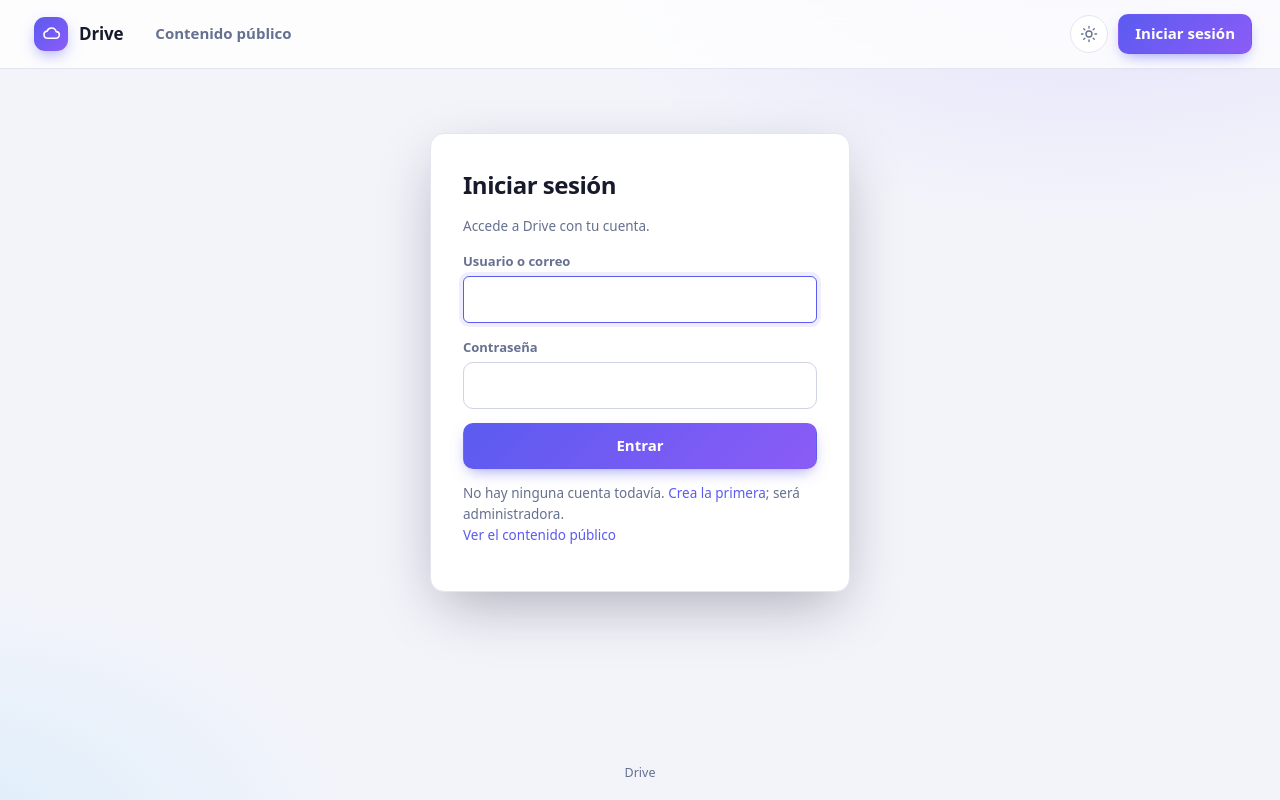
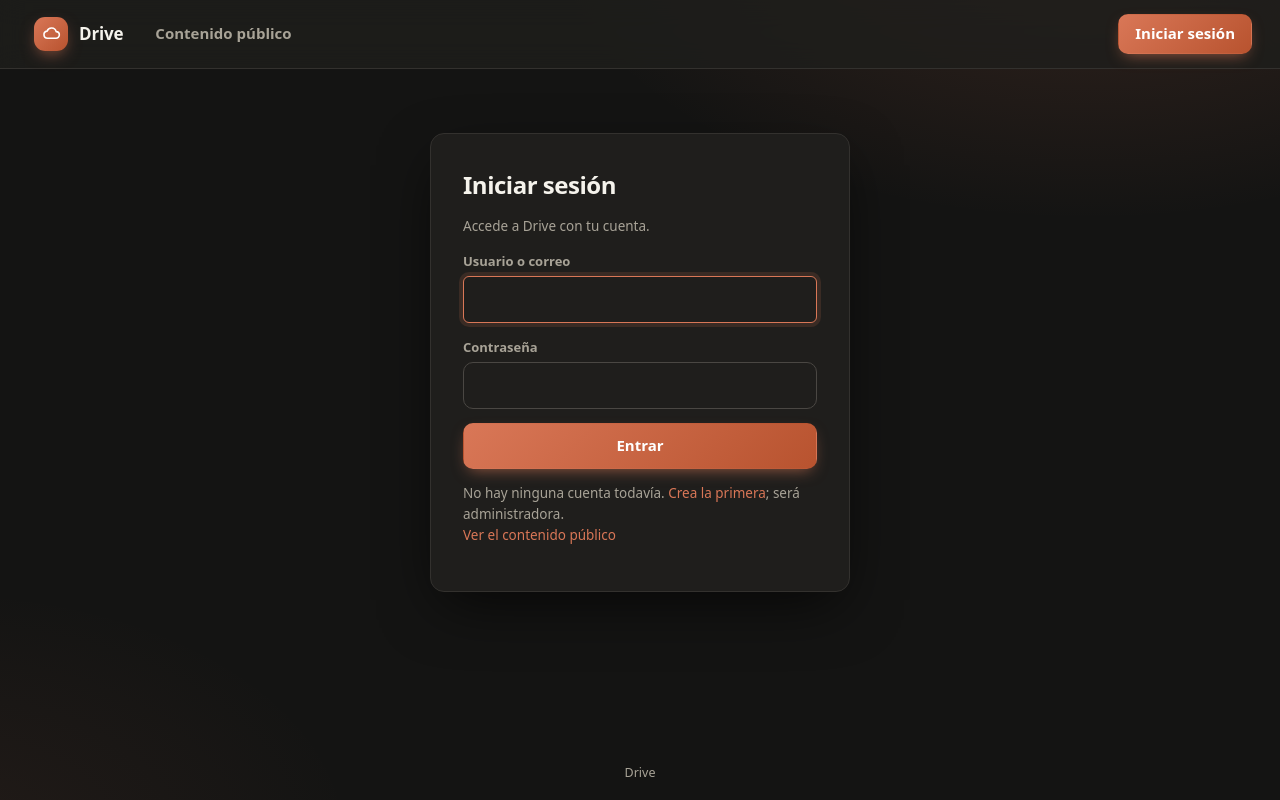
Before and after one commit to Eldur4023/Drive, a FastAPI app: page /login?next=/files in a window 1280 px wide. Run offline with FastAPI, Linux system fonts and the light colour scheme; some libraries are stand-ins or nearby versions.

Commit message:
Interfaz: sólo tema oscuro con paleta negro y naranja

```diff
--- a/app/config.py
+++ b/app/config.py
@@ -296,6 +296,7 @@ class AuditConfig(_Base):
 
 
 class UiConfig(_Base):
+    # Ya no se usa (sólo hay tema oscuro); se acepta para no romper configs antiguas.
     theme: Literal["auto", "light", "dark"] = "auto"
     items_per_page: int = 100
     show_trusted_network_hint: bool = True
--- a/app/routers/admin_routes.py
+++ b/app/routers/admin_routes.py
@@ -43,7 +43,6 @@ SETTINGS_GROUPS: dict[str, list[Setting]] = {
         Setting("app.base_url", "URL pública", "str",
                 "Se usa para construir los enlaces compartidos."),
         Setting("app.timezone", "Zona horaria", "str"),
-        Setting("ui.theme", "Tema por defecto", "choice", options=("auto", "light", "dark")),
         Setting("ui.items_per_page", "Elementos por página", "int"),
         Setting("ui.footer_text", "Texto del pie", "str"),
     ],
--- a/app/routers/profile_routes.py
+++ b/app/routers/profile_routes.py
@@ -109,7 +109,6 @@ def update_profile(
 
 @router.post("/profile/preferences")
 def update_preferences(
-    theme: str = Form("auto"),
     order: str = Form("name"),
     view: str = Form("list"),
     items_per_page: int = Form(100),
@@ -120,7 +119,6 @@ def update_preferences(
     assert user is not None
     user.preferences = {
         **(user.preferences or {}),
-        "theme": theme if theme in ("auto", "light", "dark") else "auto",
         "order": order if order in ("name", "size", "modified", "created") else "name",
         "view": view if view in ("list", "grid") else "list",
         "items_per_page": max(10, min(500, items_per_page)),
--- a/app/static/app.js
+++ b/app/static/app.js
@@ -23,23 +23,6 @@
     while (n >= 1024 && i < u.length - 1) { n /= 1024; i++; }
     return (i ? n.toFixed(1) : n) + " " + u[i];
   };
-
-  // ------------------------------------------------------------- tema
-  // Alterna claro/oscuro en el navegador; la preferencia guardada en el perfil
-  // sigue mandando al cargar si no se ha tocado el botón.
-  var root = document.documentElement;
-  var savedTheme = store.get("drive-theme");
-  if (savedTheme) { root.setAttribute("data-theme", savedTheme); }
-  var themeBtn = $("[data-theme-toggle]");
-  if (themeBtn) {
-    themeBtn.addEventListener("click", function () {
-      var dark = root.getAttribute("data-theme") === "dark" ||
-        (root.getAttribute("data-theme") !== "light" && window.matchMedia("(prefers-color-scheme: dark)").matches);
-      var next = dark ? "light" : "dark";
-      root.setAttribute("data-theme", next);
-      store.set("drive-theme", next);
-    });
-  }
 
   // Cierra el menú de cuenta al pulsar fuera o con Escape.
   var menu = $("details.menu");
--- a/app/static/style.css
+++ b/app/static/style.css
@@ -1,88 +1,38 @@
 /* Drive — hoja de estilos única, sin dependencias externas. */
 
 :root {
-  --bg: #f3f4fa;
-  --bg-glow: radial-gradient(900px 500px at 85% -10%, rgba(124, 92, 255, .14), transparent 60%),
-             radial-gradient(700px 420px at -5% 105%, rgba(56, 189, 248, .12), transparent 60%);
-  --surface: #ffffff;
-  --surface-2: #f0f1f8;
-  --surface-3: #e6e8f3;
-  --border: #e3e5f0;
-  --border-strong: #cfd3e4;
-  --text: #171a2b;
-  --muted: #667090;
-  --accent: #5b5bf0;
-  --accent-2: #8b5cf6;
-  --accent-soft: rgba(91, 91, 240, .10);
-  --accent-text: #ffffff;
+  /* Paleta única: negro cálido con acento naranja. No hay modo claro. */
+  --bg: #141413;
+  --bg-glow: radial-gradient(900px 500px at 85% -10%, rgba(217, 119, 87, .16), transparent 60%),
+             radial-gradient(700px 420px at -5% 105%, rgba(217, 119, 87, .07), transparent 60%);
+  --surface: #1f1e1c;
+  --surface-2: #262523;
+  --surface-3: #302f2c;
+  --border: #33312e;
+  --border-strong: #4a4743;
+  --text: #f5f3ec;
+  --muted: #a8a397;
+  --accent: #d97757;
+  --accent-2: #b8532f;
+  --accent-soft: rgba(217, 119, 87, .14);
+  --accent-text: #141413;
   --grad: linear-gradient(135deg, var(--accent), var(--accent-2));
-  --ok-bg: #e3f6ec;
-  --ok-text: #14744a;
-  --error-bg: #fdecec;
-  --error-text: #b42323;
-  --warn-bg: #fff4d6;
-  --warn-text: #865d00;
+  --ok-bg: #16291d;
+  --ok-text: #86d9a4;
+  --error-bg: #3a1a17;
+  --error-text: #ff9b8a;
+  --warn-bg: #352a12;
+  --warn-text: #f5c86a;
   --radius: 14px;
   --radius-sm: 10px;
-  --shadow: 0 1px 2px rgba(23, 26, 43, .05), 0 8px 24px -8px rgba(23, 26, 43, .10);
-  --shadow-lg: 0 20px 60px -12px rgba(23, 26, 43, .35);
+  --shadow: 0 1px 2px rgba(0, 0, 0, .4), 0 8px 24px -8px rgba(0, 0, 0, .55);
+  --shadow-lg: 0 20px 60px -12px rgba(0, 0, 0, .7);
   --ease: cubic-bezier(.2, .7, .2, 1);
+  color-scheme: dark;
 
   /* colores de tipo de fichero */
-  --k-folder: #f5a524; --k-image: #10b981; --k-video: #ef4444; --k-audio: #ec4899;
-  --k-pdf: #e5484d; --k-archive: #a16207; --k-sheet: #16a34a; --k-text: #3b82f6; --k-file: #8b93ad;
-}
-
-:root[data-theme="dark"] {
-  --bg: #0d0f17;
-  --bg-glow: radial-gradient(900px 500px at 85% -10%, rgba(124, 92, 255, .20), transparent 60%),
-             radial-gradient(700px 420px at -5% 105%, rgba(56, 189, 248, .10), transparent 60%);
-  --surface: #151826;
-  --surface-2: #1b1f31;
-  --surface-3: #242941;
-  --border: #252a40;
-  --border-strong: #353b58;
-  --text: #e8eaf6;
-  --muted: #98a0c0;
-  --accent: #8286ff;
-  --accent-2: #a78bfa;
-  --accent-soft: rgba(130, 134, 255, .14);
-  --accent-text: #0d0f17;
-  --ok-bg: #13301f;
-  --ok-text: #7ee2a8;
-  --error-bg: #3a1a1e;
-  --error-text: #ff9da4;
-  --warn-bg: #362d10;
-  --warn-text: #ffd772;
-  --shadow: 0 1px 2px rgba(0, 0, 0, .4), 0 8px 24px -8px rgba(0, 0, 0, .5);
-  color-scheme: dark;
-}
-
-@media (prefers-color-scheme: dark) {
-  :root[data-theme="auto"], :root:not([data-theme]) {
-    --bg: #0d0f17;
-    --bg-glow: radial-gradient(900px 500px at 85% -10%, rgba(124, 92, 255, .20), transparent 60%),
-               radial-gradient(700px 420px at -5% 105%, rgba(56, 189, 248, .10), transparent 60%);
-    --surface: #151826;
-    --surface-2: #1b1f31;
-    --surface-3: #242941;
-    --border: #252a40;
-    --border-strong: #353b58;
-    --text: #e8eaf6;
-    --muted: #98a0c0;
-    --accent: #8286ff;
-    --accent-2: #a78bfa;
-    --accent-soft: rgba(130, 134, 255, .14);
-    --accent-text: #0d0f17;
-    --ok-bg: #13301f;
-    --ok-text: #7ee2a8;
-    --error-bg: #3a1a1e;
-    --error-text: #ff9da4;
-    --warn-bg: #362d10;
-    --warn-text: #ffd772;
-    --shadow: 0 1px 2px rgba(0, 0, 0, .4), 0 8px 24px -8px rgba(0, 0, 0, .5);
-    color-scheme: dark;
-  }
+  --k-folder: #e8a04c; --k-image: #10b981; --k-video: #ef4444; --k-audio: #ec4899;
+  --k-pdf: #e5484d; --k-archive: #b98a4a; --k-sheet: #16a34a; --k-text: #60a5fa; --k-file: #a8a397;
 }
 
 * { box-sizing: border-box; }
@@ -215,20 +165,6 @@ footer { display: flex; gap: 12px; justify-content: center; padding: 18px; color
 }
 .menu-panel a:hover, .menu-panel button:hover { background: var(--surface-2); text-decoration: none; }
 .menu-panel form { margin: 0; }
-
-/* botón de tema: muestra sol u luna según el tema efectivo */
-.icon-btn {
-  width: 38px; height: 38px; padding: 0; display: grid; place-items: center;
-  border-radius: 50%; background: var(--surface); border: 1px solid var(--border); color: var(--muted);
-}
-.icon-btn:hover { color: var(--accent); border-color: var(--accent); }
-.t-moon { display: none; }
-:root[data-theme="dark"] .t-sun { display: none; }
-:root[data-theme="dark"] .t-moon { display: block; }
-@media (prefers-color-scheme: dark) {
-  :root[data-theme="auto"] .t-sun { display: none; }
-  :root[data-theme="auto"] .t-moon { display: block; }
-}
 
 /* -------------------------------------------------------------- bloques */
 
@@ -497,7 +433,7 @@ dialog.modal {
   background: var(--surface); color: var(--text); box-shadow: var(--shadow-lg); text-align: center;
 }
 dialog.modal[open] { animation: pop .2s var(--ease) both; }
-dialog.modal::backdrop { background: rgba(10, 12, 24, .5); backdrop-filter: blur(4px); }
+dialog.modal::backdrop { background: rgba(0, 0, 0, .6); backdrop-filter: blur(4px); }
 dialog.modal h3 { margin: 4px 0 6px; font-size: 19px; text-transform: none; letter-spacing: -.01em; color: var(--text); }
 dialog.modal p { margin: 0 0 20px; }
 dialog.modal .modal-icon { width: 54px; height: 54px; border-radius: 50%; display: grid; place-items: center; margin: 0 auto 10px; background: var(--error-bg); color: var(--error-text); }
--- a/app/templates/base.html
+++ b/app/templates/base.html
@@ -1,9 +1,9 @@
 <!doctype html>
-<html lang="{{ config.app.language }}" data-theme="{{ theme }}">
+<html lang="{{ config.app.language }}">
 <head>
   <meta charset="utf-8">
   <meta name="viewport" content="width=device-width, initial-scale=1, viewport-fit=cover">
-  <meta name="color-scheme" content="light dark">
+  <meta name="color-scheme" content="dark">
   <title>{% block title %}{{ app_name }}{% endblock %}</title>
   <link rel="stylesheet" href="/static/style.css">
   <link rel="icon" href="/static/favicon.svg" type="image/svg+xml">
@@ -35,8 +35,6 @@
     <symbol id="i-link" viewBox="0 0 24 24"><path d="M10 14a4 4 0 0 0 5.7 0l3-3a4 4 0 0 0-5.7-5.7l-1 1M14 10a4 4 0 0 0-5.7 0l-3 3a4 4 0 0 0 5.7 5.7l1-1"/></symbol>
     <symbol id="i-shield" viewBox="0 0 24 24"><path d="M12 3l8 3v6c0 5-3.5 8-8 9-4.5-1-8-4-8-9V6z"/></symbol>
     <symbol id="i-logout" viewBox="0 0 24 24"><path d="M9 4H5a1 1 0 0 0-1 1v14a1 1 0 0 0 1 1h4M16 8l4 4-4 4M20 12H9"/></symbol>
-    <symbol id="i-sun" viewBox="0 0 24 24"><circle cx="12" cy="12" r="4"/><path d="M12 2v2M12 20v2M2 12h2M20 12h2M5 5l1.5 1.5M17.5 17.5L19 19M5 19l1.5-1.5M17.5 6.5L19 5"/></symbol>
-    <symbol id="i-moon" viewBox="0 0 24 24"><path d="M20 14.5A8 8 0 0 1 9.5 4 8 8 0 1 0 20 14.5z"/></symbol>
     <symbol id="i-grid" viewBox="0 0 24 24"><rect x="4" y="4" width="7" height="7" rx="1.5"/><rect x="13" y="4" width="7" height="7" rx="1.5"/><rect x="4" y="13" width="7" height="7" rx="1.5"/><rect x="13" y="13" width="7" height="7" rx="1.5"/></symbol>
     <symbol id="i-list" viewBox="0 0 24 24"><path d="M8 6h12M8 12h12M8 18h12M4 6h.01M4 12h.01M4 18h.01"/></symbol>
     <symbol id="i-star" viewBox="0 0 24 24"><path d="M12 3l2.7 5.6 6.1.9-4.4 4.3 1 6.1L12 17l-5.4 2.9 1-6.1L3.2 9.5l6.1-.9z"/></symbol>
@@ -96,9 +94,6 @@
       {% elif not authed and principal and principal.trusted_network %}<span class="tag lan"><svg class="ico"><use href="#i-wifi"/></svg>red local</span>{% endif %}
       {% if authed and principal.readonly %}<span class="tag warn"><svg class="ico"><use href="#i-lock"/></svg>sólo lectura</span>{% endif %}
 
-      <button type="button" class="icon-btn" data-theme-toggle title="Cambiar tema" aria-label="Cambiar tema">
-        <svg class="ico t-sun"><use href="#i-sun"/></svg><svg class="ico t-moon"><use href="#i-moon"/></svg>
-      </button>
 
       {% if authed %}
         <details class="menu">
--- a/app/templating.py
+++ b/app/templating.py
@@ -126,12 +126,6 @@ def render(
             "principal": principal,
             "can": can,
             "app_name": config.app.name,
-            "theme": (
-                (principal.user.preferences or {}).get("theme")
-                if principal and principal.user
-                else None
-            )
-            or config.ui.theme,
             **context,
         },
         status_code=status_code,
--- a/config/config.yaml
+++ b/config/config.yaml
@@ -301,7 +301,6 @@ audit:
 # Interfaz
 # -----------------------------------------------------------------------------
 ui:
-  theme: "auto"                 # auto | light | dark
   items_per_page: 100
   # Mostrar en el login un aviso de que la red actual es de confianza.
   show_trusted_network_hint: true
--- a/desktop/app/public/index.html
+++ b/desktop/app/public/index.html
@@ -3,7 +3,7 @@
 <head>
   <meta charset="utf-8">
   <meta name="viewport" content="width=device-width, initial-scale=1">
-  <meta name="color-scheme" content="light dark">
+  <meta name="color-scheme" content="dark">
   <title>Drive</title>
   <link rel="stylesheet" href="/style.css">
 </head>
```
Also changed, not shown: app/templates/profile.html (+0 -8 lines), desktop/app/public/style.css (+10 -15 lines).
